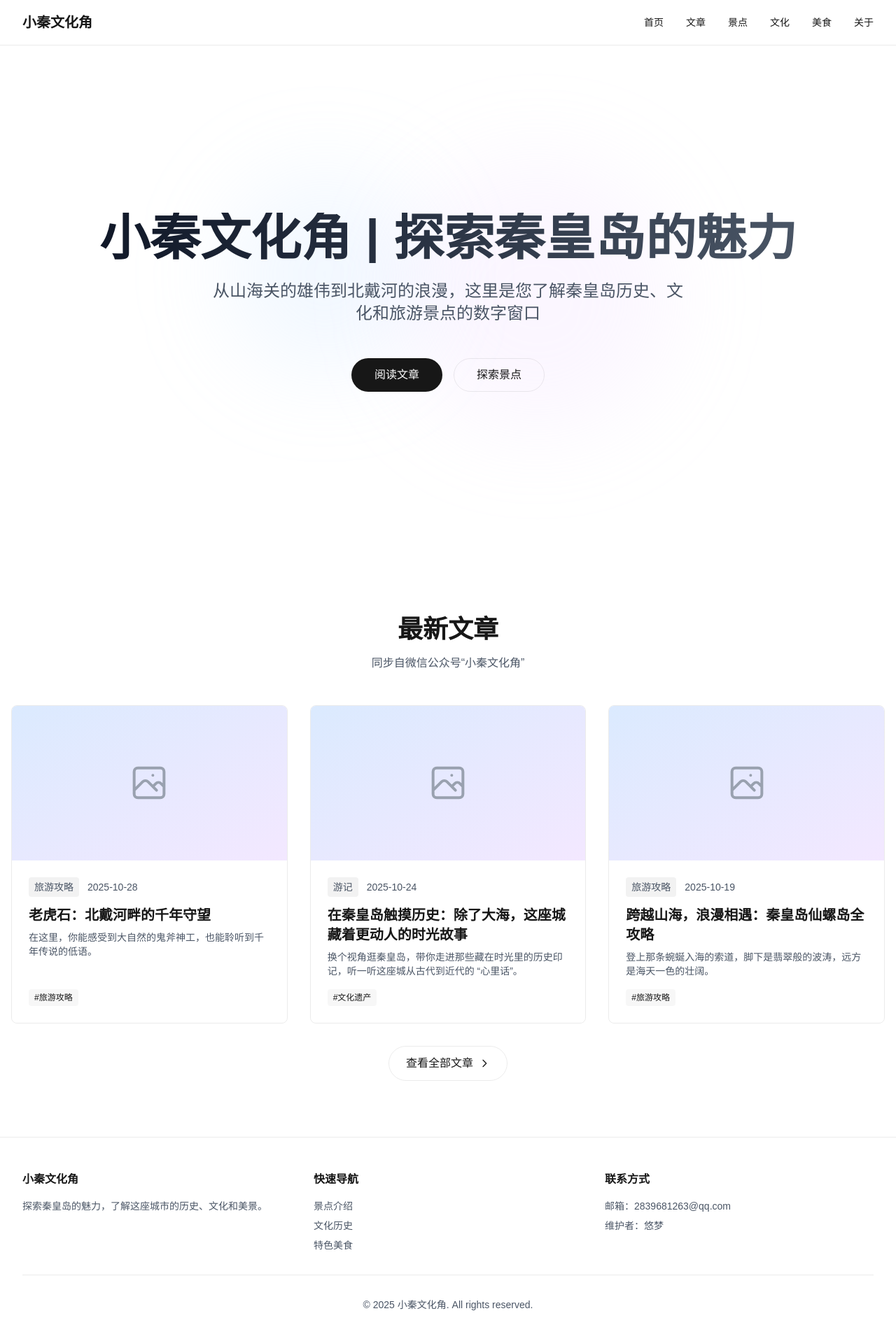
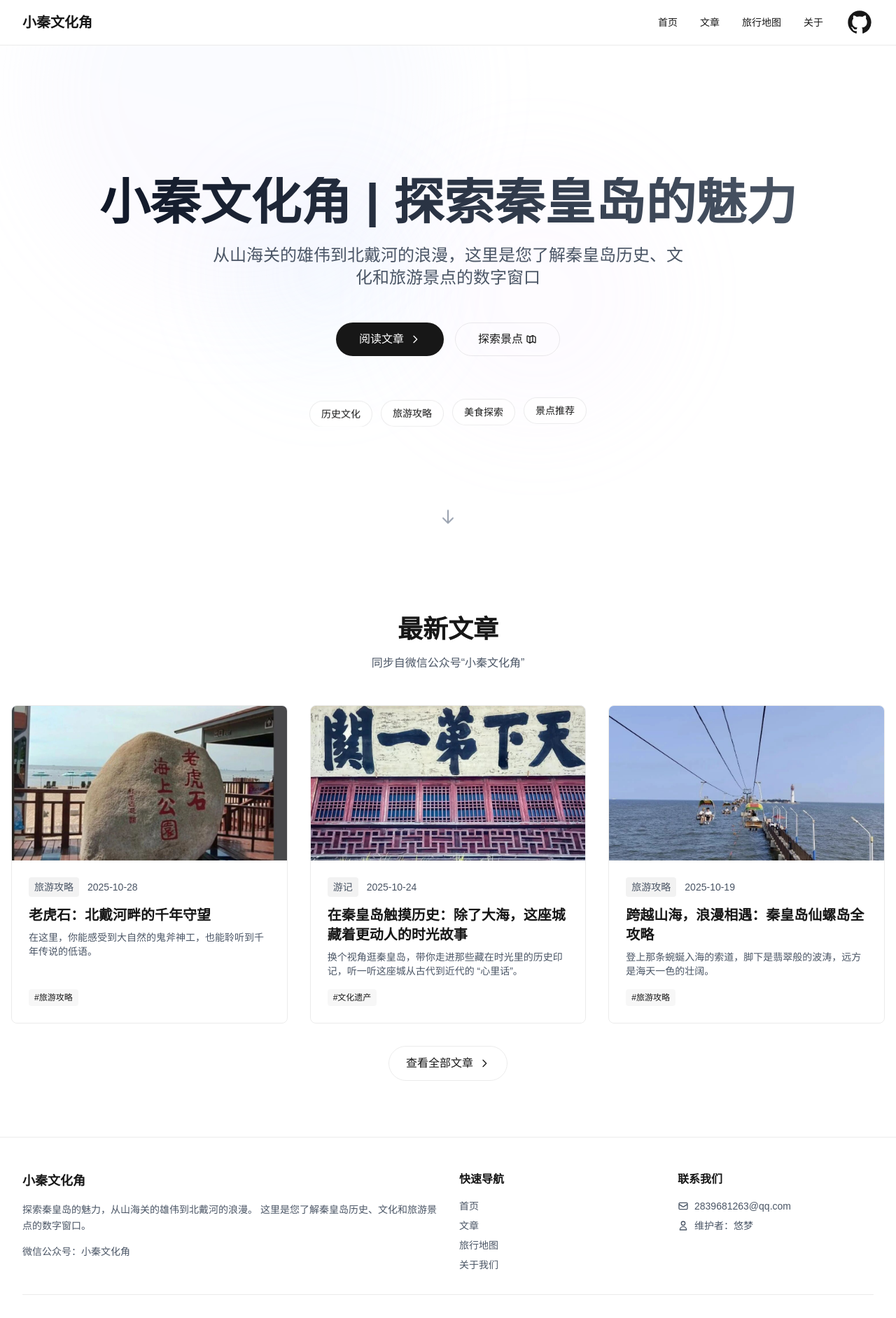
Before and after one commit to yumeowo/XiaoQin_CulturalCorner, a Next.js app: page / in a window 1280 px wide. Shown: the top 1884 px of the page at 70% size. Built offline with nearby package versions, Linux system fonts and the light colour scheme.

Commit message:
feat: improve user experience

```diff
--- /dev/null
+++ b/app/home.css
@@ -0,0 +1,95 @@
+/* Home Page Animations */
+
+@keyframes slide-down {
+  from {
+    opacity: 0;
+    transform: translateY(-30px);
+  }
+  to {
+    opacity: 1;
+    transform: translateY(0);
+  }
+}
+
+@keyframes slide-up {
+  from {
+    opacity: 0;
+    transform: translateY(30px);
+  }
+  to {
+    opacity: 1;
+    transform: translateY(0);
+  }
+}
+
+@keyframes fade-in-up {
+  from {
+    opacity: 0;
+    transform: translateY(20px);
+  }
+  to {
+    opacity: 1;
+    transform: translateY(0);
+  }
+}
+
+@keyframes fade-in {
+  from {
+    opacity: 0;
+  }
+  to {
+    opacity: 1;
+  }
+}
+
+@keyframes float {
+  0%, 100% {
+    transform: translateY(0px);
+  }
+  50% {
+    transform: translateY(-10px);
+  }
+}
+
+@keyframes pulse-slow {
+  0%, 100% {
+    opacity: 0.3;
+  }
+  50% {
+    opacity: 0.6;
+  }
+}
+
+@keyframes spin-slow {
+  from {
+    transform: translate(-50%, -50%) rotate(0deg);
+  }
+  to {
+    transform: translate(-50%, -50%) rotate(360deg);
+  }
+}
+
+/* Animation Classes */
+.animate-slide-down {
+  animation: slide-down 0.8s ease-out;
+}
+
+.animate-slide-up {
+  animation: slide-up 0.8s ease-out;
+}
+
+.animate-fade-in-up {
+  animation: fade-in-up 0.8s ease-out;
+}
+
+.animate-fade-in {
+  animation: fade-in 1s ease-out;
+}
+
+.animate-pulse-slow {
+  animation: pulse-slow 4s ease-in-out infinite;
+}
+
+.animate-spin-slow {
+  animation: spin-slow 20s linear infinite;
+}
--- a/app/page.tsx
+++ b/app/page.tsx
@@ -1,41 +1,68 @@
 import Link from "next/link";
 import LatestArticles from "@/components/LatestArticles";
+import ScrollButton from "@/components/ScrollButton";
+import "./home.css";
 
 export default function Home() {
   return (
     <>
-      <div className="relative flex items-center justify-center min-h-[calc(100vh-4rem)]">
+      <div className="relative flex items-center justify-center min-h-[calc(100vh-4rem)] overflow-hidden">
         {/* Hero Section */}
-        <div className="text-center px-4 py-20 animate-fade-in">
-          <h1 className="text-5xl md:text-7xl font-bold mb-6 bg-gradient-to-r from-gray-900 to-gray-600 dark:from-gray-100 dark:to-gray-400 bg-clip-text text-transparent">
+        <div className="text-center px-4 py-20 relative z-10">
+          <h1 className="text-5xl md:text-7xl font-bold mb-6 bg-gradient-to-r from-gray-900 to-gray-600 dark:from-gray-100 dark:to-gray-400 bg-clip-text text-transparent animate-slide-down">
             小秦文化角 | 探索秦皇岛的魅力
           </h1>
-          <p className="text-xl md:text-2xl text-gray-600 dark:text-gray-400 max-w-2xl mx-auto">
+          <p className="text-xl md:text-2xl text-gray-600 dark:text-gray-400 max-w-2xl mx-auto animate-slide-up opacity-0" style={{ animationDelay: '0.2s', animationFillMode: 'forwards' }}>
             从山海关的雄伟到北戴河的浪漫，这里是您了解秦皇岛历史、文化和旅游景点的数字窗口
           </p>
 
           {/* CTA Buttons */}
-          <div className="mt-12 flex flex-col sm:flex-row gap-4 justify-center items-center">
+          <div className="mt-12 flex flex-col sm:flex-row gap-4 justify-center items-center animate-fade-in-up opacity-0" style={{ animationDelay: '0.4s', animationFillMode: 'forwards' }}>
             <Link
               href="/articles"
-              className="rounded-full border border-solid border-transparent transition-colors flex items-center justify-center bg-foreground text-background gap-2 hover:bg-[#383838] dark:hover:bg-[#ccc] font-medium text-sm sm:text-base h-12 px-8 w-full sm:w-auto"
+              className="group rounded-full border border-solid border-transparent transition-all duration-300 flex items-center justify-center bg-foreground text-background gap-2 hover:bg-[#383838] dark:hover:bg-[#ccc] hover:scale-105 hover:shadow-lg font-medium text-sm sm:text-base h-12 px-8 w-full sm:w-auto"
             >
-              阅读文章
+              <span>阅读文章</span>
+              <svg className="w-4 h-4 transition-transform duration-300 group-hover:translate-x-1" fill="none" stroke="currentColor" viewBox="0 0 24 24">
+                <path strokeLinecap="round" strokeLinejoin="round" strokeWidth={2} d="M9 5l7 7-7 7" />
+              </svg>
             </Link>
             <Link
               href="/map"
-              className="rounded-full border border-solid border-black/[.08] dark:border-white/[.145] transition-colors flex items-center justify-center hover:bg-[#f2f2f2] dark:hover:bg-[#1a1a1a] hover:border-transparent font-medium text-sm sm:text-base h-12 px-8 w-full sm:w-auto"
+              className="group rounded-full border border-solid border-black/[.08] dark:border-white/[.145] transition-all duration-300 flex items-center justify-center hover:bg-[#f2f2f2] dark:hover:bg-[#1a1a1a] hover:border-transparent hover:scale-105 hover:shadow-lg font-medium text-sm sm:text-base h-12 px-8 w-full sm:w-auto"
             >
-              探索景点
+              <span>探索景点</span>
+              <svg className="w-4 h-4 ml-1 transition-transform duration-300 group-hover:translate-x-1" fill="none" stroke="currentColor" viewBox="0 0 24 24">
+                <path strokeLinecap="round" strokeLinejoin="round" strokeWidth={2} d="M9 20l-5.447-2.724A1 1 0 013 16.382V5.618a1 1 0 011.447-.894L9 7m0 13l6-3m-6 3V7m6 10l4.553 2.276A1 1 0 0021 18.382V7.618a1 1 0 00-.553-.894L15 4m0 13V4m0 0L9 7" />
+              </svg>
             </Link>
+          </div>
+
+          {/* Feature Tags */}
+          <div className="mt-16 flex flex-wrap justify-center gap-3 animate-fade-in opacity-0" style={{ animationDelay: '0.6s', animationFillMode: 'forwards' }}>
+            {["历史文化", "旅游攻略", "美食探索", "景点推荐"].map((tag, index) => (
+              <span
+                key={tag}
+                className="px-4 py-2 text-sm bg-white/50 dark:bg-gray-800/50 backdrop-blur-sm rounded-full border border-black/[.08] dark:border-white/[.145] hover:scale-105 transition-transform duration-300 cursor-default"
+                style={{
+                  animation: `float 3s ease-in-out ${index * 0.2}s infinite`,
+                }}
+              >
+                {tag}
+              </span>
+            ))}
           </div>
         </div>
 
-        {/* Decorative Elements */}
+        {/* Decorative Elements - Animated */}
         <div className="absolute inset-0 -z-10 overflow-hidden pointer-events-none">
-          <div className="absolute top-1/4 left-1/4 w-72 h-72 bg-blue-200/20 dark:bg-blue-900/20 rounded-full blur-3xl"></div>
-          <div className="absolute bottom-1/4 right-1/4 w-96 h-96 bg-purple-200/20 dark:bg-purple-900/20 rounded-full blur-3xl"></div>
+          <div className="absolute top-1/4 left-1/4 w-72 h-72 bg-blue-200/20 dark:bg-blue-900/20 rounded-full blur-3xl animate-pulse-slow"></div>
+          <div className="absolute bottom-1/4 right-1/4 w-96 h-96 bg-purple-200/20 dark:bg-purple-900/20 rounded-full blur-3xl animate-pulse-slow" style={{ animationDelay: '1s' }}></div>
+          <div className="absolute top-1/2 left-1/2 -translate-x-1/2 -translate-y-1/2 w-[600px] h-[600px] bg-gradient-to-r from-blue-200/10 to-purple-200/10 dark:from-blue-900/10 dark:to-purple-900/10 rounded-full blur-3xl animate-spin-slow"></div>
         </div>
+
+        {/* Scroll Indicator */}
+        <ScrollButton targetId="latest-articles" />
       </div>
 
       {/* Latest Articles Section */}
--- a/components/Footer.tsx
+++ b/components/Footer.tsx
@@ -4,13 +4,19 @@ export default function Footer() {
   return (
     <footer className="border-t border-black/[.08] dark:border-white/[.145] mt-auto">
       <div className="max-w-7xl mx-auto px-4 sm:px-6 lg:px-8 py-12">
-        <div className="grid grid-cols-1 md:grid-cols-3 gap-8">
+        <div className="grid grid-cols-1 md:grid-cols-4 gap-8">
           {/* About Section */}
-          <div>
-            <h3 className="font-semibold mb-4">小秦文化角</h3>
-            <p className="text-sm text-gray-600 dark:text-gray-400">
-              探索秦皇岛的魅力，了解这座城市的历史、文化和美景。
+          <div className="md:col-span-2">
+            <h3 className="font-semibold mb-4 text-lg">小秦文化角</h3>
+            <p className="text-sm text-gray-600 dark:text-gray-400 leading-relaxed">
+              探索秦皇岛的魅力，从山海关的雄伟到北戴河的浪漫。
+              这里是您了解秦皇岛历史、文化和旅游景点的数字窗口。
             </p>
+            <div className="mt-4">
+              <p className="text-sm text-gray-600 dark:text-gray-400">
+                微信公众号：<span className="font-medium">小秦文化角</span>
+              </p>
+            </div>
           </div>
 
           {/* Quick Links */}
@@ -19,26 +25,34 @@ export default function Footer() {
             <ul className="space-y-2 text-sm">
               <li>
                 <Link
-                  href="/attractions"
-                  className="text-gray-600 dark:text-gray-400 hover:opacity-60 transition-opacity"
+                  href="/"
+                  className="text-gray-600 dark:text-gray-400 hover:opacity-60 transition-opacity inline-flex items-center gap-1"
                 >
-                  景点介绍
+                  <span>首页</span>
                 </Link>
               </li>
               <li>
                 <Link
-                  href="/culture"
-                  className="text-gray-600 dark:text-gray-400 hover:opacity-60 transition-opacity"
+                  href="/articles"
+                  className="text-gray-600 dark:text-gray-400 hover:opacity-60 transition-opacity inline-flex items-center gap-1"
                 >
-                  文化历史
+                  <span>文章</span>
                 </Link>
               </li>
               <li>
                 <Link
-                  href="/cuisine"
-                  className="text-gray-600 dark:text-gray-400 hover:opacity-60 transition-opacity"
+                  href="/map"
+                  className="text-gray-600 dark:text-gray-400 hover:opacity-60 transition-opacity inline-flex items-center gap-1"
                 >
-                  特色美食
+                  <span>旅行地图</span>
+                </Link>
+              </li>
+              <li>
+                <Link
+                  href="/about"
+                  className="text-gray-600 dark:text-gray-400 hover:opacity-60 transition-opacity inline-flex items-center gap-1"
+                >
+                  <span>关于我们</span>
                 </Link>
               </li>
             </ul>
@@ -46,21 +60,46 @@ export default function Footer() {
 
           {/* Contact Info */}
           <div>
-            <h3 className="font-semibold mb-4">联系方式</h3>
-            <p className="text-sm text-gray-600 dark:text-gray-400">
-              邮箱：2839681263@qq.com
-            </p>
-            <p className="text-sm text-gray-600 dark:text-gray-400 mt-2">
-              维护者：悠梦
-            </p>
+            <h3 className="font-semibold mb-4">联系我们</h3>
+            <ul className="space-y-2 text-sm text-gray-600 dark:text-gray-400">
+              <li className="flex items-start gap-2">
+                <svg className="w-4 h-4 mt-0.5 flex-shrink-0" fill="none" stroke="currentColor" viewBox="0 0 24 24">
+                  <path strokeLinecap="round" strokeLinejoin="round" strokeWidth={2} d="M3 8l7.89 5.26a2 2 0 002.22 0L21 8M5 19h14a2 2 0 002-2V7a2 2 0 00-2-2H5a2 2 0 00-2 2v10a2 2 0 002 2z" />
+                </svg>
+                <a href="mailto:2839681263@qq.com" className="hover:opacity-60 transition-opacity">
+                  2839681263@qq.com
+                </a>
+              </li>
+              <li className="flex items-start gap-2">
+                <svg className="w-4 h-4 mt-0.5 flex-shrink-0" fill="none" stroke="currentColor" viewBox="0 0 24 24">
+                  <path strokeLinecap="round" strokeLinejoin="round" strokeWidth={2} d="M16 7a4 4 0 11-8 0 4 4 0 018 0zM12 14a7 7 0 00-7 7h14a7 7 0 00-7-7z" />
+                </svg>
+                <span>维护者：悠梦</span>
+              </li>
+            </ul>
           </div>
         </div>
 
         {/* Copyright */}
-        <div className="mt-8 pt-8 border-t border-black/[.08] dark:border-white/[.145] text-center">
-          <p className="text-sm text-gray-600 dark:text-gray-400">
-            © {new Date().getFullYear()} 小秦文化角. All rights reserved.
-          </p>
+        <div className="mt-8 pt-8 border-t border-black/[.08] dark:border-white/[.145]">
+          <div className="flex flex-col md:flex-row justify-between items-center gap-4 text-sm text-gray-600 dark:text-gray-400">
+            <p>
+              © {new Date().getFullYear()} 小秦文化角. All rights reserved.
+            </p>
+            <div className="flex items-center gap-4">
+              <a
+                href="https://github.com/yumeowo/XiaoQin_CulturalCorner"
+                target="_blank"
+                rel="noopener noreferrer"
+                className="hover:opacity-60 transition-opacity"
+                aria-label="GitHub"
+              >
+                <svg className="w-10 h-10" fill="currentColor" viewBox="0 0 24 24">
+                  <path fillRule="evenodd" d="M12 2C6.477 2 2 6.484 2 12.017c0 4.425 2.865 8.18 6.839 9.504.5.092.682-.217.682-.483 0-.237-.008-.868-.013-1.703-2.782.605-3.369-1.343-3.369-1.343-.454-1.158-1.11-1.466-1.11-1.466-.908-.62.069-.608.069-.608 1.003.07 1.531 1.032 1.531 1.032.892 1.53 2.341 1.088 2.91.832.092-.647.35-1.088.636-1.338-2.22-.253-4.555-1.113-4.555-4.951 0-1.093.39-1.988 1.029-2.688-.103-.253-.446-1.272.098-2.65 0 0 .84-.27 2.75 1.026A9.564 9.564 0 0112 6.844c.85.004 1.705.115 2.504.337 1.909-1.296 2.747-1.027 2.747-1.027.546 1.379.202 2.398.1 2.651.64.7 1.028 1.595 1.028 2.688 0 3.848-2.339 4.695-4.566 4.943.359.309.678.92.678 1.855 0 1.338-.012 2.419-.012 2.747 0 .268.18.58.688.482A10.019 10.019 0 0022 12.017C22 6.484 17.522 2 12 2z" clipRule="evenodd" />
+                </svg>
+              </a>
+            </div>
+          </div>
         </div>
       </div>
     </footer>
--- a/components/Header.tsx
+++ b/components/Header.tsx
@@ -28,22 +28,10 @@ export default function Header() {
               文章
             </Link>
             <Link
-              href="/attractions"
+              href="/map"
               className="text-sm hover:opacity-60 transition-opacity"
             >
-              景点
-            </Link>
-            <Link
-              href="/culture"
-              className="text-sm hover:opacity-60 transition-opacity"
-            >
-              文化
-            </Link>
-            <Link
-              href="/cuisine"
-              className="text-sm hover:opacity-60 transition-opacity"
-            >
-              美食
+              旅行地图
             </Link>
             <Link
               href="/about"
@@ -51,6 +39,19 @@ export default function Header() {
             >
               关于
             </Link>
+            <div className="flex items-center gap-4">
+              <a
+                href="https://github.com/yumeowo/XiaoQin_CulturalCorner"
+                target="_blank"
+                rel="noopener noreferrer"
+                className="hover:opacity-60 transition-opacity"
+                aria-label="GitHub"
+              >
+                <svg className="w-10 h-10" fill="currentColor" viewBox="0 0 24 24">
+                  <path fillRule="evenodd" d="M12 2C6.477 2 2 6.484 2 12.017c0 4.425 2.865 8.18 6.839 9.504.5.092.682-.217.682-.483 0-.237-.008-.868-.013-1.703-2.782.605-3.369-1.343-3.369-1.343-.454-1.158-1.11-1.466-1.11-1.466-.908-.62.069-.608.069-.608 1.003.07 1.531 1.032 1.531 1.032.892 1.53 2.341 1.088 2.91.832.092-.647.35-1.088.636-1.338-2.22-.253-4.555-1.113-4.555-4.951 0-1.093.39-1.988 1.029-2.688-.103-.253-.446-1.272.098-2.65 0 0 .84-.27 2.75 1.026A9.564 9.564 0 0112 6.844c.85.004 1.705.115 2.504.337 1.909-1.296 2.747-1.027 2.747-1.027.546 1.379.202 2.398.1 2.651.64.7 1.028 1.595 1.028 2.688 0 3.848-2.339 4.695-4.566 4.943.359.309.678.92.678 1.855 0 1.338-.012 2.419-.012 2.747 0 .268.18.58.688.482A10.019 10.019 0 0022 12.017C22 6.484 17.522 2 12 2z" clipRule="evenodd" />
+                </svg>
+              </a>
+            </div>
           </nav>
 
           {/* Mobile menu button */}
--- a/components/LatestArticles.tsx
+++ b/components/LatestArticles.tsx
@@ -1,4 +1,5 @@
 import Link from "next/link";
+import Image from "next/image";
 import { getLatestArticles } from "@/lib/articles";
 
 export default function LatestArticles() {
@@ -9,7 +10,7 @@ export default function LatestArticles() {
   }
 
   return (
-    <section className="py-20 px-4">
+    <section id="latest-articles" className="py-20 px-4">
       <div className="max-w-7xl mx-auto">
         {/* Section Header */}
         <div className="text-center mb-12">
@@ -28,8 +29,17 @@ export default function LatestArticles() {
               className="group"
             >
               <article className="border border-black/[.08] dark:border-white/[.145] rounded-lg overflow-hidden hover:shadow-lg transition-shadow h-full flex flex-col">
-                {/* Cover Image Placeholder */}
-                <div className="aspect-video bg-gradient-to-br from-blue-100 to-purple-100 dark:from-blue-900/30 dark:to-purple-900/30 relative overflow-hidden">
+                {/* Cover Image */}
+                <div className="aspect-video relative overflow-hidden bg-gradient-to-br from-blue-100 to-purple-100 dark:from-blue-900/30 dark:to-purple-900/30">
+                  {article.coverImage ? (
+                    <Image
+                      src={article.coverImage}
+                      alt={article.title}
+                      fill
+                      className="object-cover group-hover:scale-105 transition-transform duration-300"
+                      sizes="(max-width: 768px) 100vw, (max-width: 1200px) 50vw, 33vw"
+                    />
+                  ) : (
                     <div className="absolute inset-0 flex items-center justify-center text-gray-400 dark:text-gray-600">
                       <svg
                         className="w-16 h-16"
@@ -45,6 +55,7 @@ export default function LatestArticles() {
                         />
                       </svg>
                     </div>
+                  )}
                 </div>
 
                 {/* Content */}
--- /dev/null
+++ b/components/ScrollButton.tsx
@@ -0,0 +1,39 @@
+"use client";
+
+interface ScrollButtonProps {
+  targetId: string;
+}
+
+export default function ScrollButton({ targetId }: ScrollButtonProps) {
+  const handleClick = () => {
+    const element = document.getElementById(targetId);
+    if (element) {
+      element.scrollIntoView({
+        behavior: "smooth",
+        block: "start",
+      });
+    }
+  };
+
+  return (
+    <button
+      onClick={handleClick}
+      className="absolute bottom-8 left-1/2 -translate-x-1/2 animate-bounce cursor-pointer bg-transparent border-none p-2 hover:scale-110 transition-transform duration-300"
+      aria-label="滚动到最新文章"
+    >
+      <svg
+        className="w-6 h-6 text-gray-400 dark:text-gray-600"
+        fill="none"
+        stroke="currentColor"
+        viewBox="0 0 24 24"
+      >
+        <path
+          strokeLinecap="round"
+          strokeLinejoin="round"
+          strokeWidth={2}
+          d="M19 14l-7 7m0 0l-7-7m7 7V3"
+        />
+      </svg>
+    </button>
+  );
+}
```
Also changed, not shown: app/articles/page.tsx (+13 -11 lines). Lines whose indentation alone changed are shown as unchanged.
